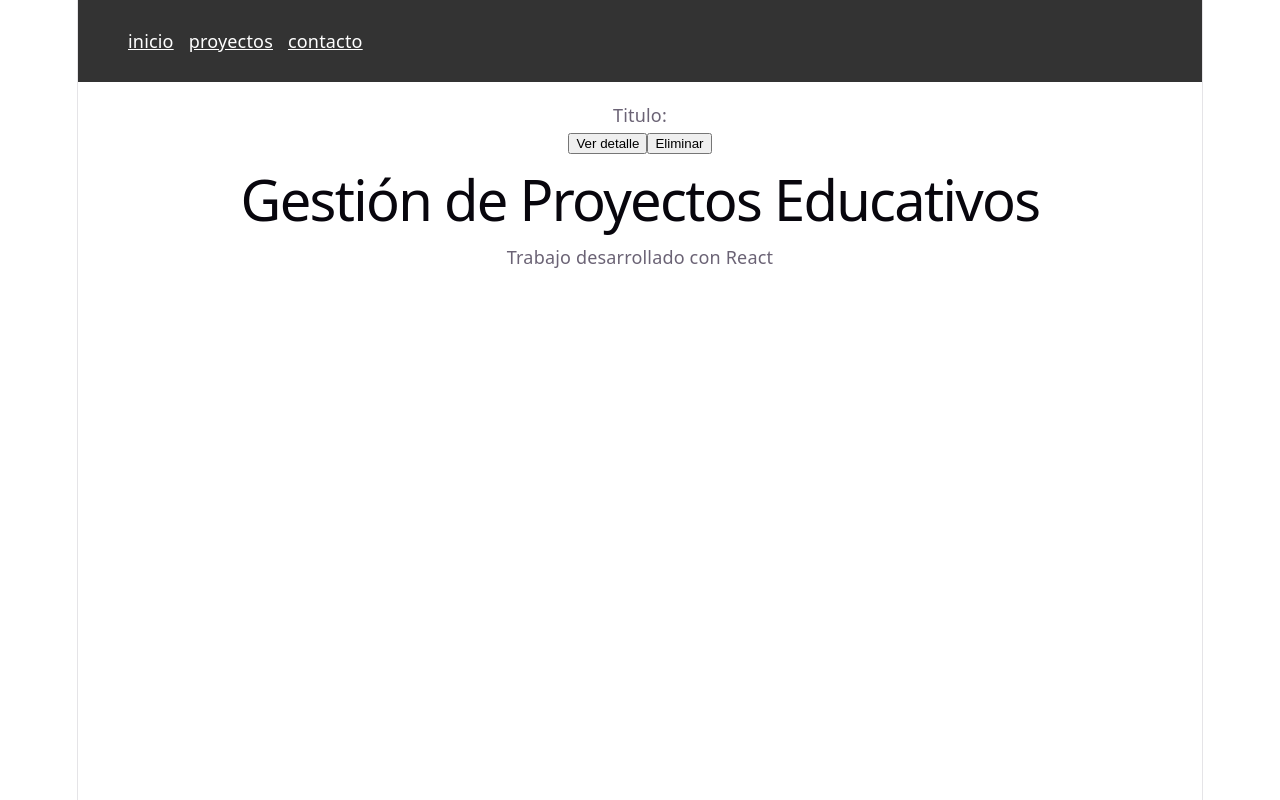
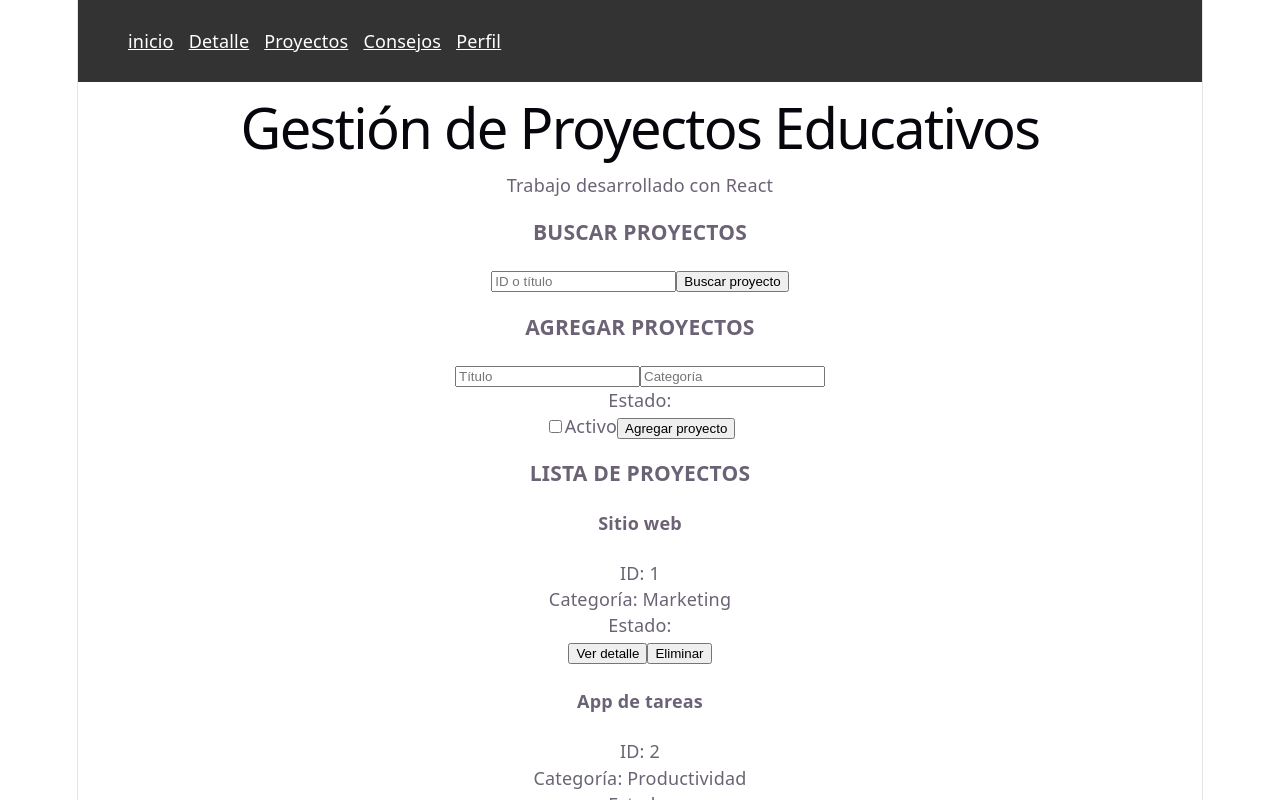
Before and after one commit to victor-efimov/pv_tp03_Grupo11, a React (Vite) app in the folder my-app/: page / in a window 1280 px wide. Shown: the top 800 px of the page. Built offline with nearby package versions, Linux system fonts and the light colour scheme.

Commit message:
Creacion de funcion que fue eliminada por error, agregacion de nuevos elementos al navbar, creacion de la busqueda y listado de proyectos[VictorEfimov]

```diff
--- a/my-app/src/App.jsx
+++ b/my-app/src/App.jsx
@@ -6,8 +6,8 @@ function App() {
   return (
   <div>
     <BarraNavegacion />
+    <Header />
     <Listaproyectos />
-    <Header />
   </div>
   );
 }
--- a/my-app/src/components/BarraNavegacion.jsx
+++ b/my-app/src/components/BarraNavegacion.jsx
@@ -4,8 +4,10 @@ const BarraNavegacion = () => {
         <nav style={{ background: '#333', padding: '10px', marginBottom: '20px' }}>
             <ul style={{ display: 'flex', gap: '15px', listStyle: 'none', color: 'white' }}>
                 <li><a href="#" style={{ color: 'white' }}>inicio</a></li>
-                <li><a href="#" style={{ color: 'white' }}>proyectos</a></li>
-                <li><a href="#" style={{ color: 'white' }}>contacto</a></li>
+                <li><a href="#" style={{ color: 'white' }}>Detalle</a></li>
+                <li><a href="#" style={{ color: 'white' }}>Proyectos</a></li>
+                <li><a href="#" style={{ color: 'white' }}>Consejos</a></li>
+                <li><a href="#" style={{ color: 'white' }}>Perfil</a></li>
             </ul>
         </nav>
     );
--- a/my-app/src/components/Listaproyectos.jsx
+++ b/my-app/src/components/Listaproyectos.jsx
@@ -1,34 +1,77 @@
 import { useState } from "react";
 import proyectoService from "../services/proyectoservices.js";
+
 const Listaproyectos = () => {
+
 const [proyectos, setProyectos] = useState(proyectoService.obtenerProyectos());
+const [busqueda, setBusqueda] = useState("");
 const handleEliminar = (id) => {
-const nuevaLista = proyectoService.eliminarProyecto(id);
-setProyectos(nuevaLista);
+        const nuevaLista = proyectoService.eliminarProyecto(id);
+        setProyectos(nuevaLista);
+};
+const handleBuscar = () => {
+        const texto = busqueda.trim().toLowerCase();
+        const proyectosEncontrados = proyectoService.obtenerProyectos().filter((proyecto) => String(proyecto.id) === texto || proyecto.titulo.toLowerCase().includes(texto));
+        setProyectos(proyectosEncontrados);
 };
 
-return(
-<main>
-<div className="carta">
+    return (
+        <main>
 
-<div className="carta2">
 
-<label>Titulo:</label>
+        <div>
+        <h3>BUSCAR PROYECTOS</h3>
+        <input
+            type="text"
+            name="id"
+            value={busqueda}
+            onChange={(e) => setBusqueda(e.target.value)}
+            placeholder="ID o título"
+        />
+        <button onClick={handleBuscar}>Buscar proyecto</button>
+        </div>
 
-</div>
 
-<div></div>
+        <h3>AGREGAR PROYECTOS</h3>
+        <div>
+            <input
+                type="text"
+                placeholder="Título"
+            />
+            <input
+                type="text"
+                placeholder="Categoría"
+            />
+            <p>Estado:</p>
+            <label>
+                <input
+                    type="checkbox"
+                />
+                Activo
+            </label>
+            <button>Agregar proyecto</button>
+        </div>
 
-<div className="carta3">
-<button>Ver detalle</button>
-<button onClick={() => handleEliminar(1)}>
-Eliminar
-</button>
 
-</div>
+        <h3>LISTA DE PROYECTOS</h3>
+        <div>
+            {proyectos.length === 0 ? (<p>No hay proyectos disponibles.</p>) : (
+                proyectos.map((proyecto) => (
+                    <div key={proyecto.id}>
+                        <h4>{proyecto.titulo}</h4>
+                        <p>ID: {proyecto.id}</p>
+                        <p>Categoría: {proyecto.categoria}</p>
+                        <p>Estado: {proyecto.estado}</p>
+                        <button>Ver detalle</button>
+                        <button onClick={() => handleEliminar(proyecto.id)}>Eliminar</button>
+                    </div>
+                ))
+            )}
+        </div>
 
-</div>
 
-</main>
-)}
+    </main>
+);
+};
+
 export default Listaproyectos;
--- a/my-app/src/services/proyectoservices.js
+++ b/my-app/src/services/proyectoservices.js
@@ -6,55 +6,57 @@ const proyectos = [
 id: 1,
 titulo: "Sitio web",
 categoria: "Marketing",
-estado: "Activo"
+estado: true
 },
 
 {
 id: 2,
 titulo: "App de tareas",
 categoria: "Productividad",
-estado: "Pendiente"
+estado: false
 },
 
 {
 id: 3,
 titulo: "Gestor de proyectos",
 categoria: "Gestión",
-estado: "Activo"
+estado: true
 },
 
 {
 id: 4,
 titulo: "Tienda online",
 categoria: "Comercio",
-estado: "Finalizado"
+estado: false
 },
 
 {
 id: 5,
 titulo: "Blog educativo",
 categoria: "Educación",
-estado: "Activo"
+estado: true
 }
 
 ];
 
+//mostrar
 const obtenerProyectos = () => {
-
 return [...proyectos];
-
 };
-
+//buscar
+const buscarProyecto = (texto) => {
+    return proyectos.filter(p => p.titulo.toLowerCase().includes(texto.toLowerCase()));
+};
+//eliminar
 const eliminarProyecto = (id) => {
-
 return proyectos.filter((proyecto) => proyecto.id !== id);
-
 };
 
 return {
 
 obtenerProyectos,
-eliminarProyecto
+eliminarProyecto,
+buscarProyecto
 
 };
 
```
